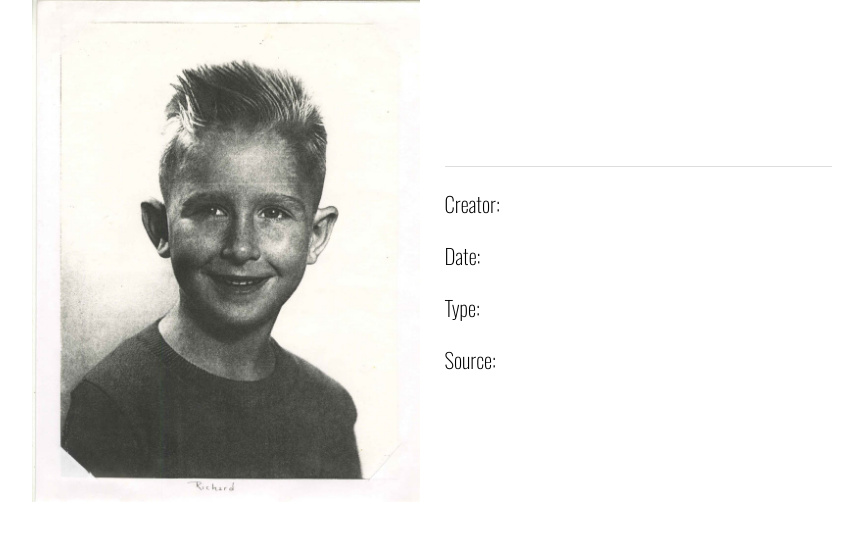
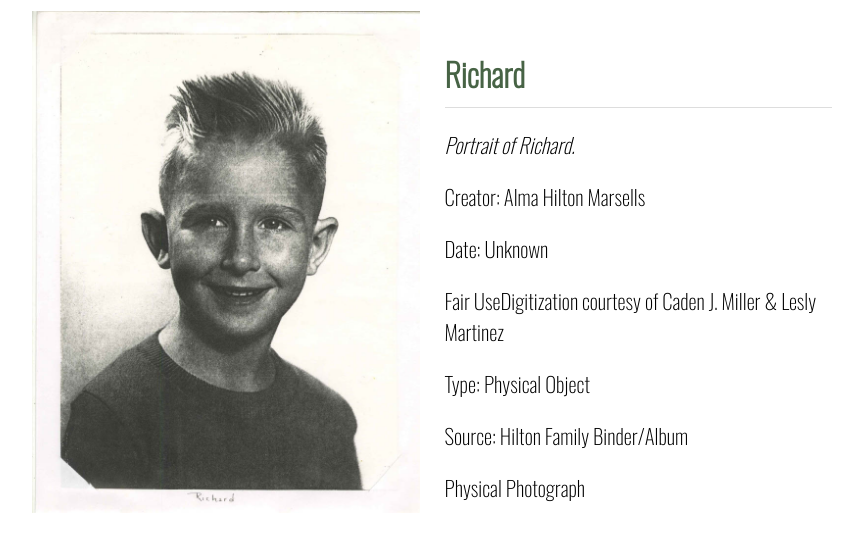
Before and after one commit to martinez2125/TennesseeChicago_Images, a Jekyll site: the page built from _mindoc_media/pg929-img.md, in a window 1280 px wide. Shown: the top 552 px of the page, without its empty margins (208-1055 px from the left). Built offline with Jekyll 4.4.1, drawn with Linux system fonts in a browser that asks for light colours.

Commit message:
Update pg929-img.md

```diff
--- a/_mindoc_media/pg929-img.md
+++ b/_mindoc_media/pg929-img.md
@@ -3,18 +3,18 @@ page: section-name
 title: Hilton Family Binder (Inside)
 media_type: image
 
-_title:
-description:
-creator:
-_date:
-rights:
-type:
-source:
+_title: Richard
+description: Portrait of Richard.
+creator: Alma Hilton Marsells
+_date: Unknown
+rights: Fair UseDigitization courtesy of Caden J. Miller & Lesly Martinez
+type: Physical Object
+source: Hilton Family Binder/Album
 identifier:
 contributor:
-format:
-credit_(IPTC):
-date_created_(IPTC):
+format: Physical Photograph
+credit_(IPTC): Digitization courtesy of Caden J. Miller & Lesly Martinez
+date_created_(IPTC): 9/15/2025
 
 _path: /assets/img/pg29-img.jpg
 order: 31
```
